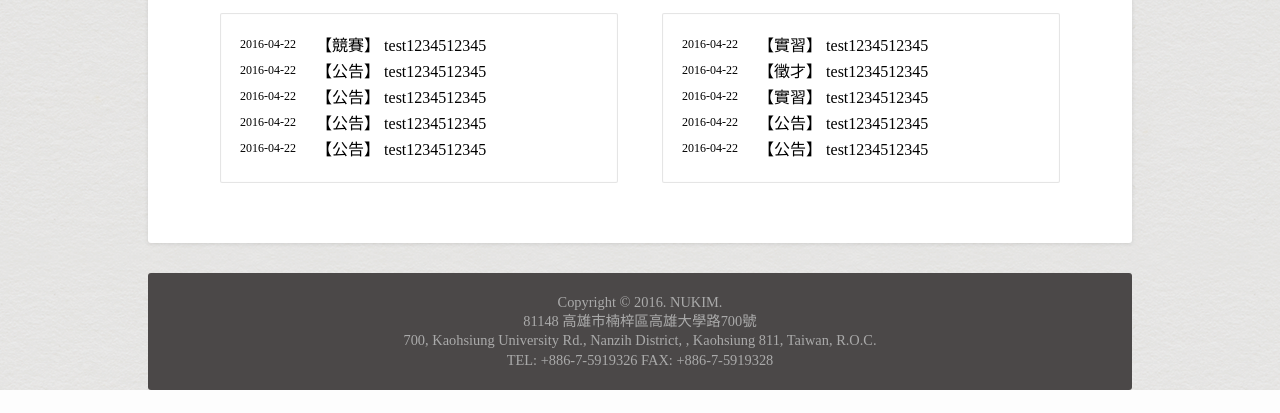
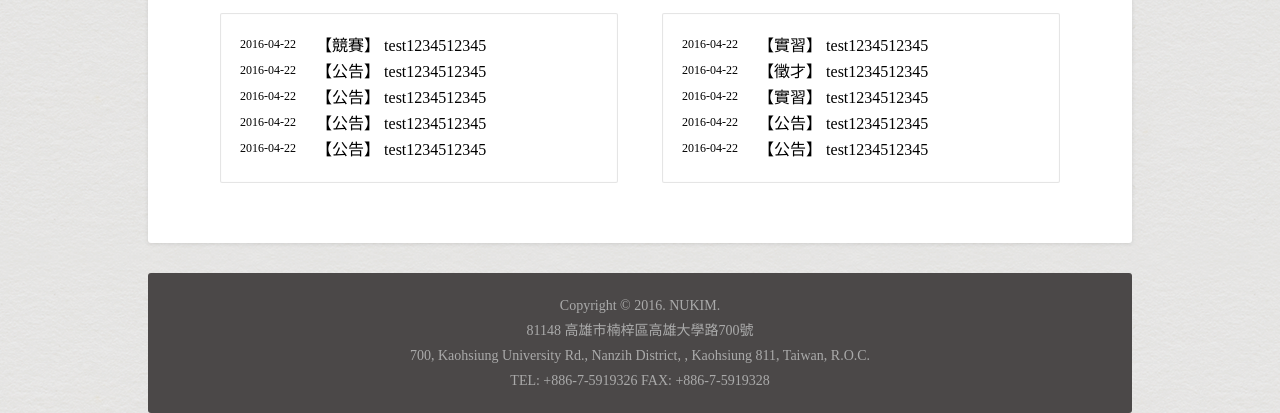
Before and after one commit to tacheng9502/NUKIM, a PHP site: page / in a window 1280 px wide. Shown: the part 837-1250 px from the top of the page. Before the commit the page ends 1227 px from the top, so only its background shows below. Run offline with PHP 8.4, Linux system fonts and the light colour scheme.

Commit message:
修改footer樣式

```diff
--- a/stylesheet/style.css
+++ b/stylesheet/style.css
@@ -311,6 +311,6 @@ ul.social_nav li{
 	padding: 20px;
 	color: #aaa;
 	text-align: center;
-	font-size: .9rem;
-	line-height: 1.2rem;
+	font-size: 14px;
+	line-height: 25px;
 }
```
